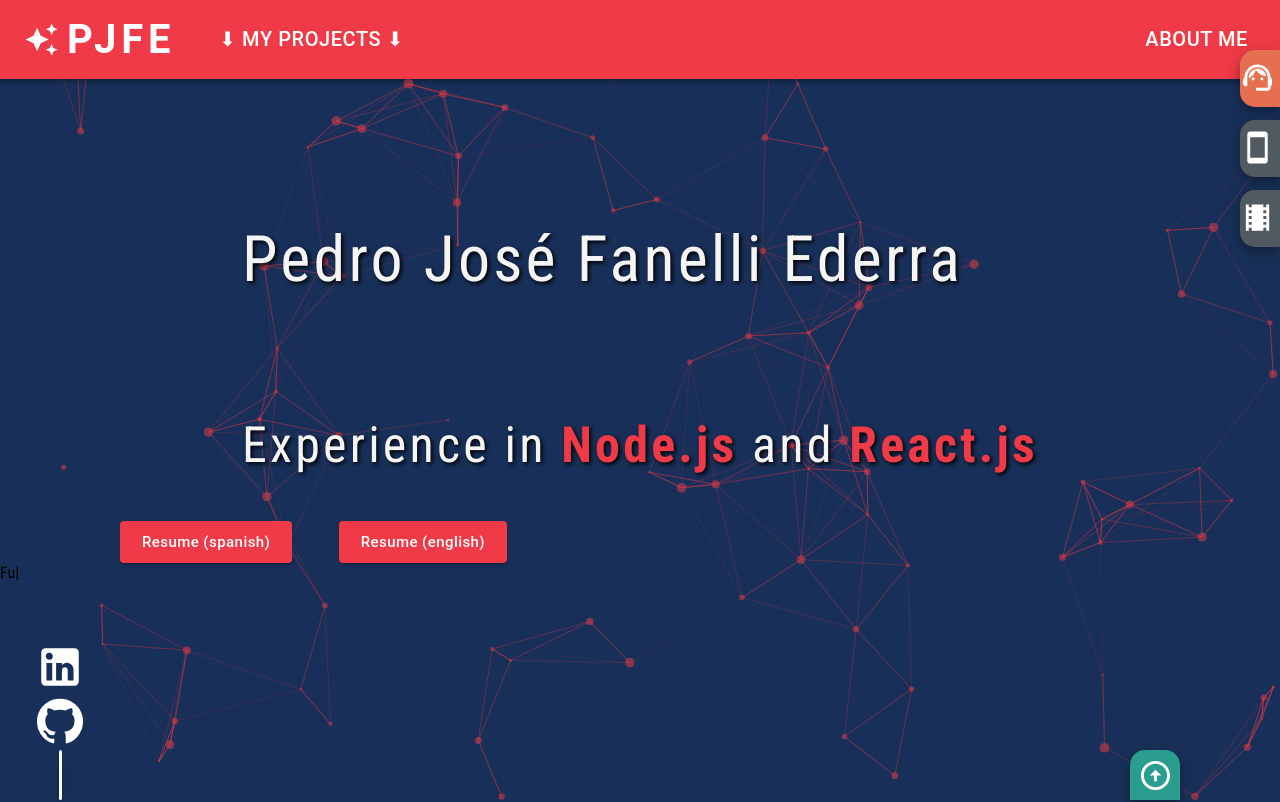
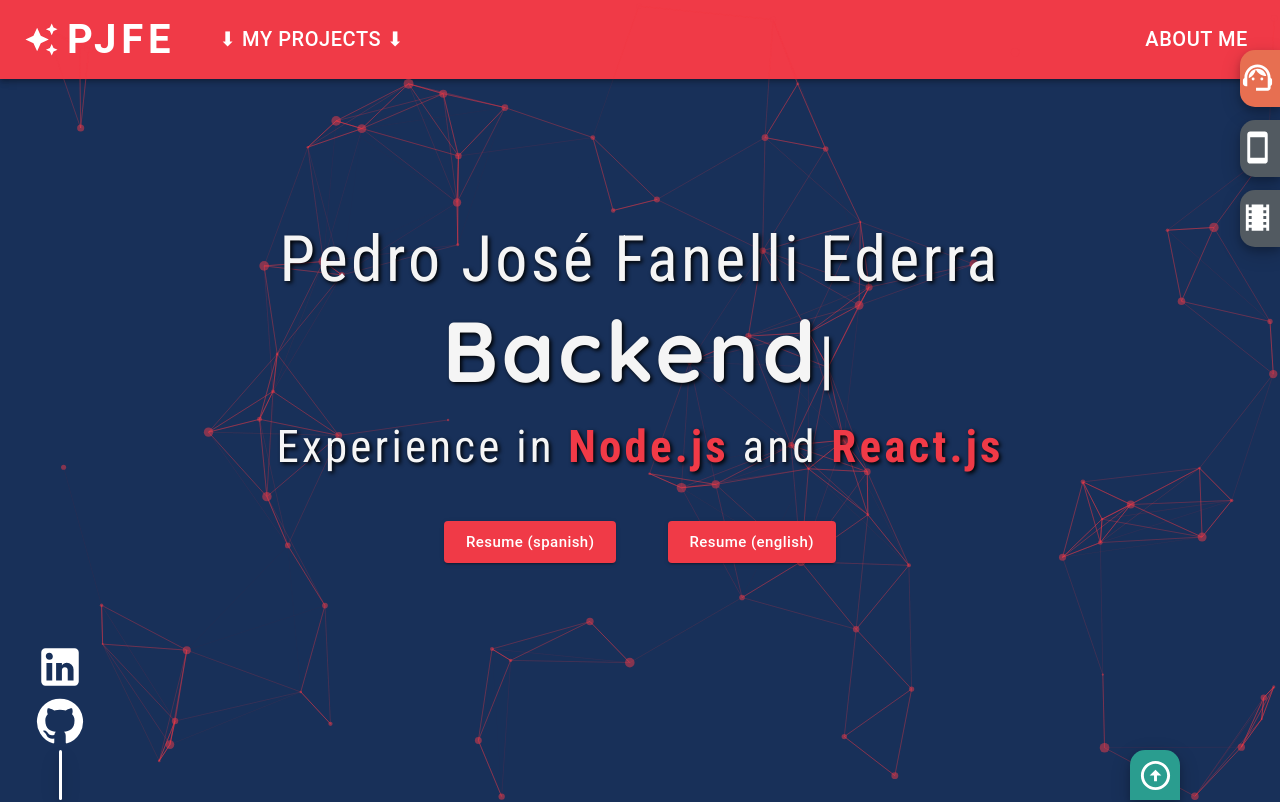
Before and after one commit to pedrofanelli/portfolio, a React (Vite) app: page / in a window 1280 px wide. Shown: the top 802 px of the page. Built offline with nearby package versions, Linux system fonts and the light colour scheme.

Commit message:
typed fixes

```diff
--- a/src/components/TopHead.scss
+++ b/src/components/TopHead.scss
@@ -19,8 +19,8 @@
   z-index: 1;
   user-select: none;
   font-weight: 400;
-  text-shadow: 2px 2px 4px black
-
+  text-shadow: 2px 2px 4px black;
+  text-align: center;
 }
 
 #headTitle #span1 {
@@ -30,7 +30,7 @@
 }
 
 #headTitle #span2 {
-  font-size: 50px;
+  font-size: 45px;
 }
 
 .boldWord {
@@ -44,7 +44,7 @@
 }
 
 #headBtns {
-  margin-left: 120px;
+  text-align: center;
 }
 
 #headBtns button {
--- a/src/components/TopHead.tsx
+++ b/src/components/TopHead.tsx
@@ -13,11 +13,15 @@ const TopHead = () => {
     const typed = new Typed(el.current, {
       strings: [
         "Full Stack Web Developer",
-        "Node.js",
-        "React.js",
+        "Backend",
+        "Frontend",
+        "Any end ;)"
       ],
-      typeSpeed: 80,
+      typeSpeed: 100,
       loop: true,
+      loopCount: Infinity,
+      backSpeed: 30,
+      backDelay: 1500,
     });
 
     return () => {
@@ -109,9 +113,6 @@ const TopHead = () => {
           Resume (english)
         </Button>
       </div>
-      <div>
-        <span ref={el} />
-      </div>
     </>
   );
 };
```
